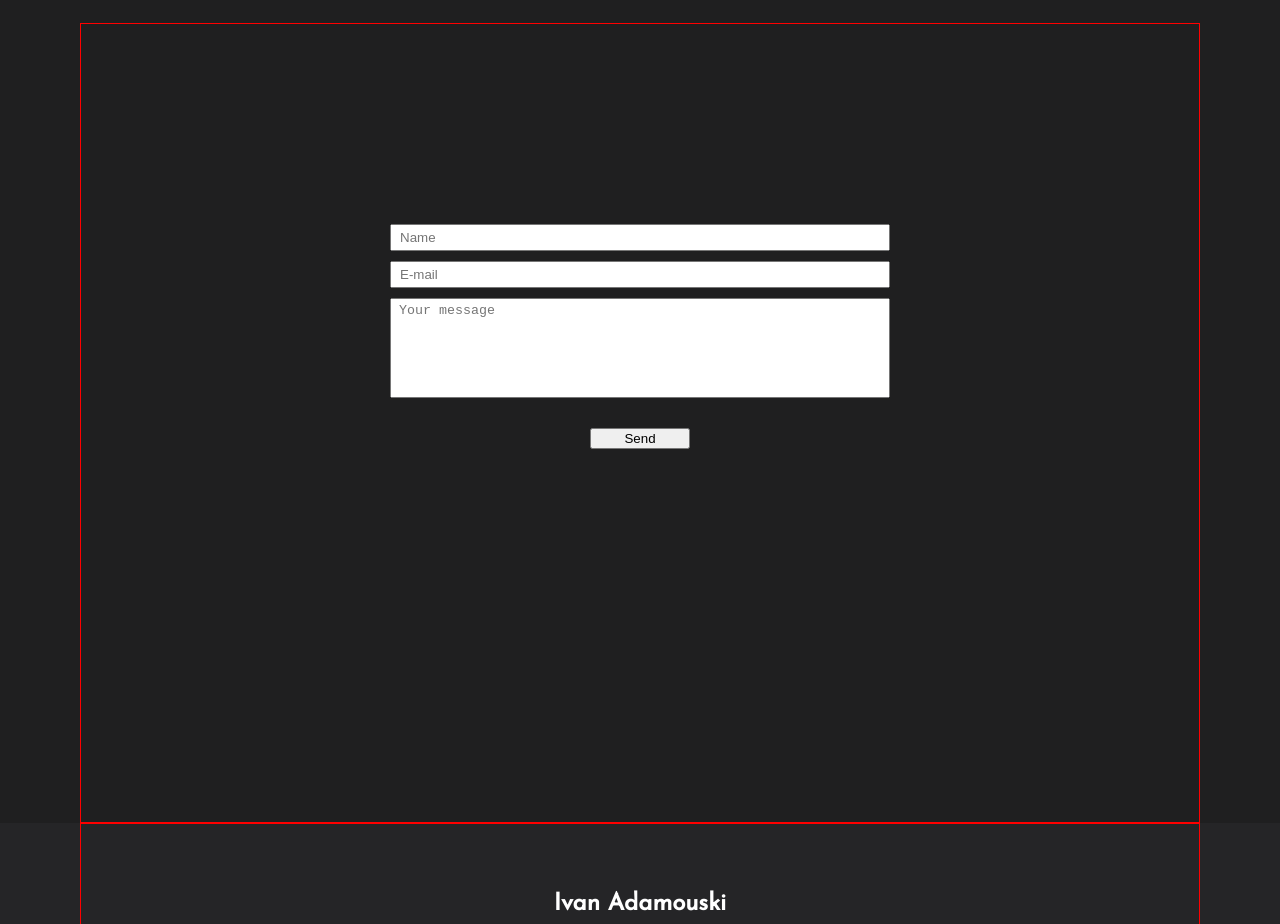
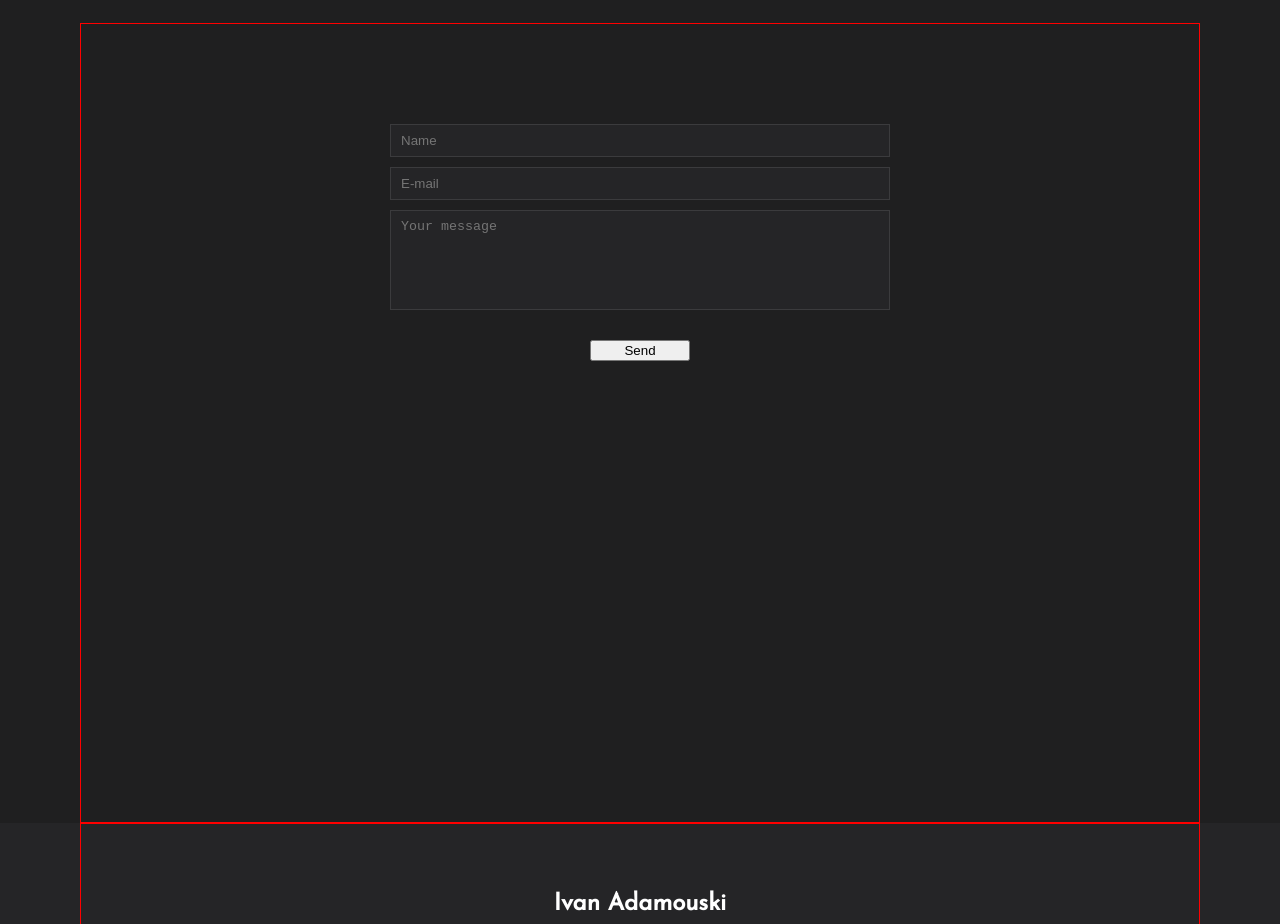
Before and after one commit to aivan3d66/portfolio, a React (Create React App) app: page / in a window 1280 px wide. Shown: the part 3200-4124 px from the top of the page. Built offline with nearby package versions, Linux system fonts and the light colour scheme.

Commit message:
add upd Contacts inputs styles

```diff
--- a/src/components/Contacts/Contacts.module.scss
+++ b/src/components/Contacts/Contacts.module.scss
@@ -26,20 +26,32 @@
 .contactsForm__fields {
   display: flex;
   flex-direction: column;
-}
 
-.contactsForm__fields input {
-  width: 100%;
-  margin: 0 0 10px 0;
-  padding: 4px 8px;
-}
+  input,
+  textarea {
+    width: 100%;
+    margin: 0 0 10px 0;
+    padding: 8px 10px;
+    color: $special_light-gray;
+    background-color: $special_dark-gray-2;
+    border: 1px solid $special_dark-gray-3;
+    outline: none;
 
-.contactsForm__fields textarea {
-  width: 100%;
-  min-height: 100px;
-  margin: 0 0 10px 0;
-  padding: 4px 8px;
-  resize: none;
+    &:hover,
+    &:focus {
+      transition: 0.5s;
+      border-color: $special_blue;
+    }
+
+    &:active {
+      border-color: $special_blue;
+    }
+  }
+
+  textarea {
+    min-height: 100px;
+    resize: none;
+  }
 }
 
 .contactsForm__btn {
@@ -65,6 +77,6 @@
     justify-content: space-between;
     min-width: 320px;
     max-width: 500px;
-    margin: 200px auto;
+    margin: 100px auto;
   }
 }
```
